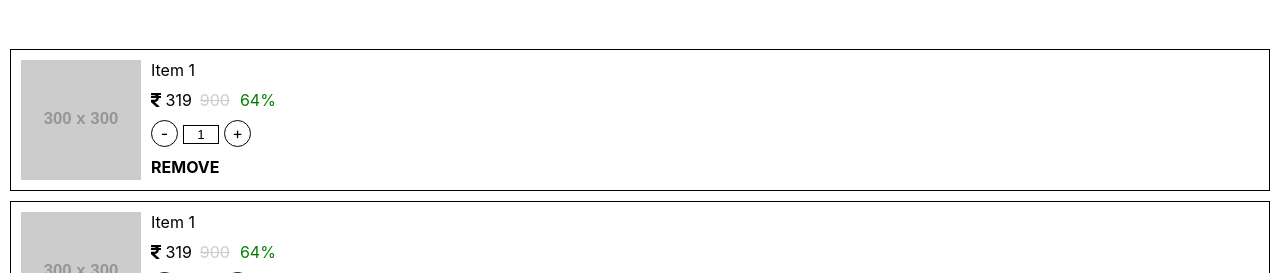
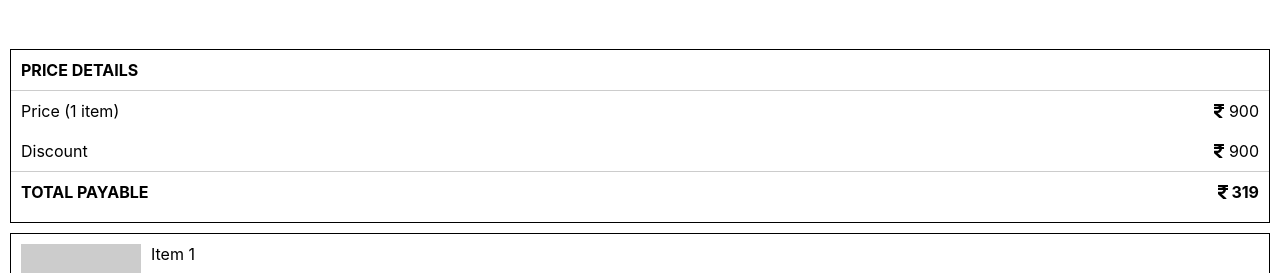
Before and after one commit to anshulch/cart, a React (Create React App) app: page / in a window 1280 px wide. Shown: the part 1810-2083 px from the top of the page. Built offline with nearby package versions, Linux system fonts and the light colour scheme.

Commit message:
price details ui

```diff
--- a/src/App.js
+++ b/src/App.js
@@ -6,6 +6,7 @@ import Header from './Components/Header';
 import Filter from './Components/Filters';
 import ProductWrapper from './Components/ProductWrapper';
 import CartWrapper from './Components/Cart/CartWrapper';
+import PriceDetails from './Components/Cart/PriceDetails';
 import Footer from './Components/Footer';
 
 
@@ -16,6 +17,7 @@ function App() {
       <Header/>
       <Filter/>
       <ProductWrapper/>
+      <PriceDetails/>
       <CartWrapper/>
       <Footer/>
     </div>
--- a/src/App.scss
+++ b/src/App.scss
@@ -14,6 +14,9 @@ ul {
 
 .upper--case{
   text-transform: uppercase;
+}
+.border--wrap{
+  border:1px solid $black
 }
 
 header{
@@ -102,6 +105,7 @@ header{
   img{
     width:100%;
     max-width: 120px;
+    height:120px;
     margin-right: 10px;
   }
   .item-qty span{
@@ -123,6 +127,29 @@ header{
   .remove--item{
     margin-top: 10px;
     font-weight: bold;
+  }
+}
+.price__details{
+  margin: 10px;
+  padding: 10px 0;
+  .item__name{
+    padding-bottom:10px;
+    border-bottom:1px solid $grey;
+    font-weight: bold;
+  }
+  .total__payable{
+    border-top: 1px solid $grey;
+    padding-top: 5px;
+    font-weight: bold;
+  }
+  .details--row{
+    display: flex;
+    justify-content: space-between;
+    padding:10px 0
+  }
+  .item__name, .details--row{
+    padding-left: 10px;
+    padding-right:10px;
   }
 }
 
--- /dev/null
+++ b/src/Components/Cart/PriceDetails.js
@@ -0,0 +1,25 @@
+import React from 'react';
+import { FontAwesomeIcon } from '@fortawesome/react-fontawesome';
+import { faRupeeSign } from '@fortawesome/free-solid-svg-icons';
+
+const PriceDetails = () =>{
+    return(
+        <section class="price__details border--wrap">
+            <div className="item__name upper--case">Price details</div>
+            <ul className="details--row">
+                <li>Price (1 item)</li>
+                <li><FontAwesomeIcon className="fa--white" icon={faRupeeSign} /> 900</li>
+            </ul>
+            <ul className="details--row">
+                <li>Discount</li>
+                <li><FontAwesomeIcon className="fa--white" icon={faRupeeSign} /> 900</li>
+            </ul>
+            <div className="total__payable details--row">
+                <div className="upper--case">Total Payable</div>
+                <div><FontAwesomeIcon className="fa--white" icon={faRupeeSign} /> 319</div>
+            </div>
+        </section>
+    )
+}
+
+export default PriceDetails;
```
